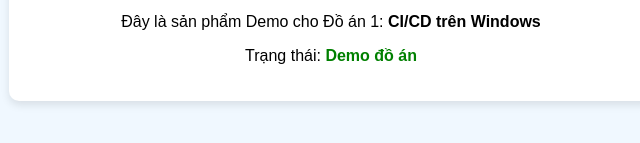
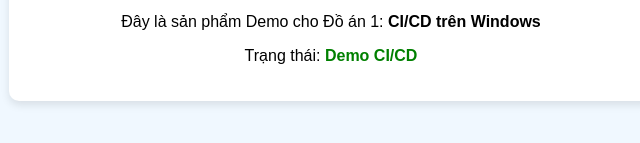
Before and after one commit to huynhgia2212/Demo-DoAn-1, a website: page index.html in a window 1280 px wide. Shown: the part 171-314 px from the top of the page, 309-949 px from the left. Drawn offline with Linux system fonts and the light colour scheme.

Commit message:
Cap nhat noi dung web

```diff
--- a/index.html
+++ b/index.html
@@ -15,7 +15,7 @@
         <h1>Xin chào, em là Nguyễn Trần Gia Huynh</h1>
         <p>Sinh viên lớp: KTPM k45</p>
         <p>Đây là sản phẩm Demo cho Đồ án 1: <b>CI/CD trên Windows</b></p>
-        <p>Trạng thái: <span style="color:green; font-weight:bold;">Demo đồ án</span></p>
+        <p>Trạng thái: <span style="color:green; font-weight:bold;">Demo CI/CD</span></p>
     </div>
 </body>
 </html>
```
